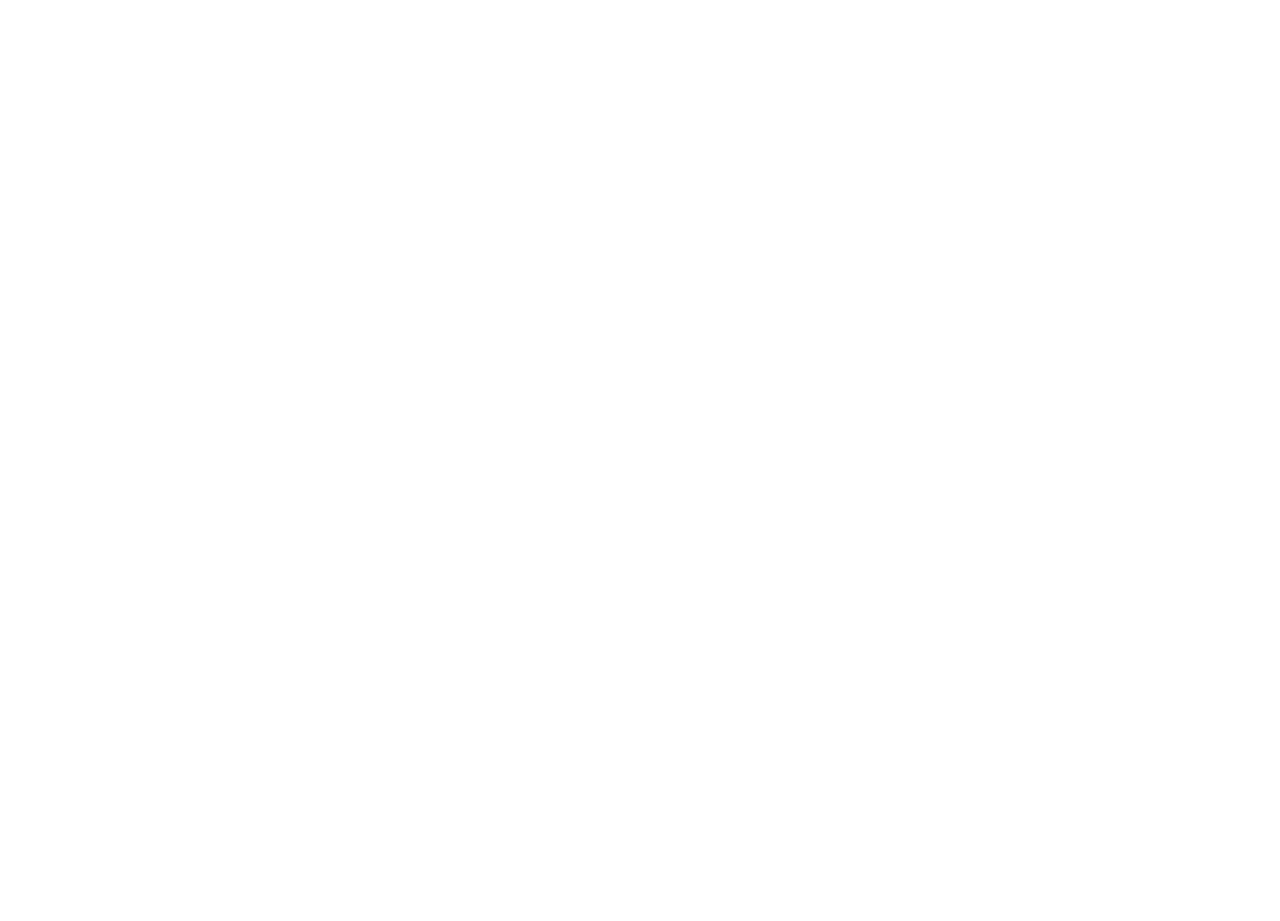
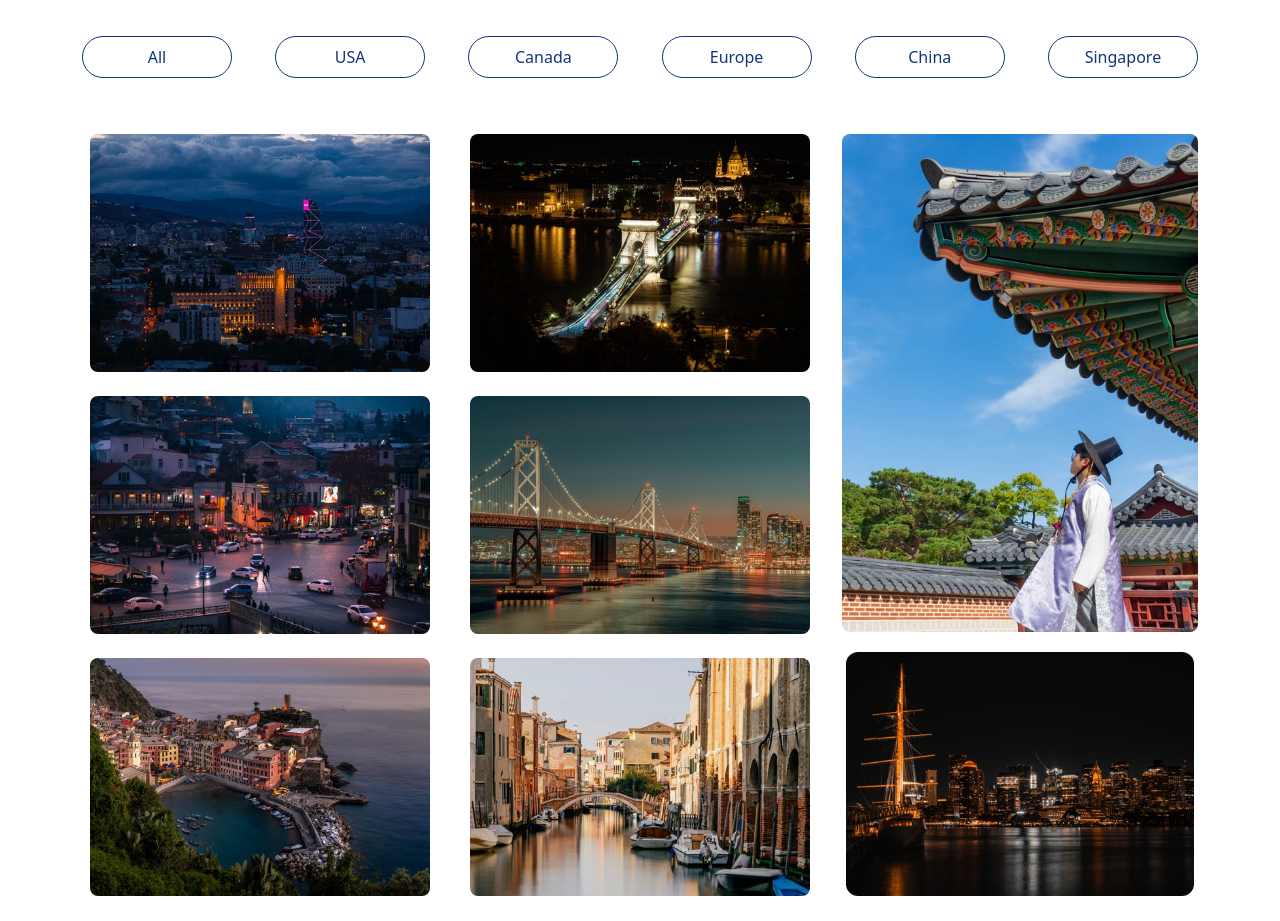
Before and after one commit to aniket-patil7075/Travela, a React (Vite) app: page / in a window 1280 px wide. Shown: the part 3140-4061 px from the top of the page. Before the commit the page ends 2926 px from the top, so only its background shows below. Built offline with nearby package versions, Linux system fonts and the light colour scheme.

Commit message:
Images add

```diff
--- a/src/App.css
+++ b/src/App.css
@@ -288,6 +288,18 @@
 .services-div:hover .colorGray{
   color: white;
 }
+.destiBtn{
+  width: 150px;
+  border: 1px solid #13357B !important;
+  color: #13357B !important ;
+}
+.active-btn{
+  /* width: 150px; */
+  /* color: white !important ; */
+  border: 1px solid #13357B !important;
+  background-color: #13357b !important;
+  color: white !important;
+}
 
 @media (max-width:425px) {
 
--- a/src/components/Blog.jsx
+++ b/src/components/Blog.jsx
@@ -2,7 +2,7 @@
 
 function Blog() {
   return (
-    <div>
+    <div style={{ marginTop: '80px' }}>
       <h1>Blog</h1>
     </div>
   )
--- a/src/components/Destination.jsx
+++ b/src/components/Destination.jsx
@@ -1,15 +1,147 @@
-import React from 'react'
+import React, { useState } from 'react';
 import Row from 'react-bootstrap/Row';
 import Col from 'react-bootstrap/Col';
 import Container from 'react-bootstrap/esm/Container';
 import Button from 'react-bootstrap/Button';
 
 function Destination() {
-  return (
-    <div style={{ marginTop: '80px' }}>
+    const [activeButton, setActiveButton] = useState('');
 
-    </div>
-  )
+    const handleButtonClick = (destination) => {
+        setActiveButton(destination);
+    };
+    return (
+        <div className='my-5' style={{ marginTop: '80px' }}>
+            <Container>
+                <h4 className='colorBlue pt-5 pb-2 text-center'>----- DESTINATION -----</h4>
+                <h1 className='text-center'>Popular Destination</h1>
+                <div className='d-flex justify-content-between py-5'>
+                    <Button
+                        variant=""
+                        className={`destiBtn rounded-pill py-2 ${activeButton === 'All' ? 'active-btn' : ''}`}
+                        onClick={() => handleButtonClick('All')}
+                    >
+                        All
+                    </Button>
+
+                    <Button
+                        variant=""
+                        className={`destiBtn rounded-pill py-2 ${activeButton === 'USA' ? 'active-btn' : ''}`}
+                        onClick={() => handleButtonClick('USA')}
+                    >
+                        USA
+                    </Button>
+
+                    <Button
+                        variant=""
+                        className={`destiBtn rounded-pill py-2 ${activeButton === 'Canada' ? 'active-btn' : ''}`}
+                        onClick={() => handleButtonClick('Canada')}
+                    >
+                        Canada
+                    </Button>
+
+                    <Button
+                        variant=""
+                        className={`destiBtn rounded-pill py-2 ${activeButton === 'Europe' ? 'active-btn' : ''}`}
+                        onClick={() => handleButtonClick('Europe')}
+                    >
+                        Europe
+                    </Button>
+
+                    <Button
+                        variant=""
+                        className={`destiBtn rounded-pill py-2 ${activeButton === 'China' ? 'active-btn' : ''}`}
+                        onClick={() => handleButtonClick('China')}
+                    >
+                        China
+                    </Button>
+
+                    <Button
+                        variant=""
+                        className={`destiBtn rounded-pill py-2 ${activeButton === 'Singapore' ? 'active-btn' : ''}`}
+                        onClick={() => handleButtonClick('Singapore')}
+                    >
+                        Singapore
+                    </Button>
+                </div>
+                <Row className=''>
+                    <Col lg="4">
+                        <Row>
+
+                            <div className=''>
+                                <img
+                                    className="p-2 rounded rounded-4 w-100"
+                                    src="/destination-1.jpg"
+                                    alt="AboutUs"
+                                />
+                            </div>
+
+                            <div className='mt-2'>
+                                <img
+                                    className="p-2 rounded rounded-4 w-100"
+                                    src="/destination-2.jpg"
+                                    alt="AboutUs"
+                                />
+                            </div>
+
+                        </Row>
+                        <div className='mt-2'>
+                            <img
+                                className="p-2 rounded rounded-4 w-100"
+                                src="/destination-4.jpg"
+                                alt="AboutUs"
+                            />
+                        </div>
+                    </Col>
+                    <Col lg="4">
+                        <Row>
+
+                            <div className=''>
+                                <img
+                                    className="p-2 rounded rounded-4 w-100"
+                                    src="/destination-7.jpg"
+                                    alt="AboutUs"
+                                />
+                            </div>
+
+                            <div className='mt-2'>
+                                <img
+                                    className="p-2 rounded rounded-4 w-100"
+                                    src="/destination-8.jpg"
+                                    alt="AboutUs"
+                                />
+                            </div>
+
+                        </Row>
+                        <div className='mt-2'>
+                            <img
+                                className="p-2 rounded rounded-4 w-100"
+                                src="/destination-5.jpg"
+                                alt="AboutUs"
+                            />
+                        </div>
+
+                    </Col>
+                    <Col lg="4">
+                        <div className=''>
+                            <img
+                                className="mt-2 rounded rounded-3 w-100"
+                                src="/destination-9.jpg"
+                                alt="AboutUs"
+                            />
+                        </div>
+                        <div className='mt-3'>
+                            <img
+                                className="p-1 rounded rounded-4 w-100"
+                                src="/destination-6.jpg"
+                                alt="AboutUs"
+                            />
+                        </div>
+                    </Col>
+                </Row>
+            </Container>
+        </div>
+    )
 }
 
 export default Destination
--- a/src/components/Home.jsx
+++ b/src/components/Home.jsx
@@ -6,6 +6,7 @@
 import AboutUs from './AboutUs';
 import OurServices from './OurServices';
 import Destination from './Destination';
+import Blog from './Blog';
 
 function Home() {
   return (
@@ -85,6 +86,7 @@
         <AboutUs/>
         <OurServices/>
         <Destination/>
+        <Blog/>
     </div>
   )
 }
--- a/src/components/OurServices.jsx
+++ b/src/components/OurServices.jsx
@@ -12,7 +12,7 @@
   return (
     <div className='py-5 bg-body-secondary' style={{ marginTop: '80px' }}>
       <Container>
-        <h5 className='colorBlue pt-5 pb-2 text-center'>----- SERVICES -----</h5>
+        <h4 className='colorBlue pt-5 pb-2 text-center'>----- SERVICES -----</h4>
         <h1 className='text-center'>Our Services</h1>
         <Row className='py-5'>
           <Col lg="6">
```
